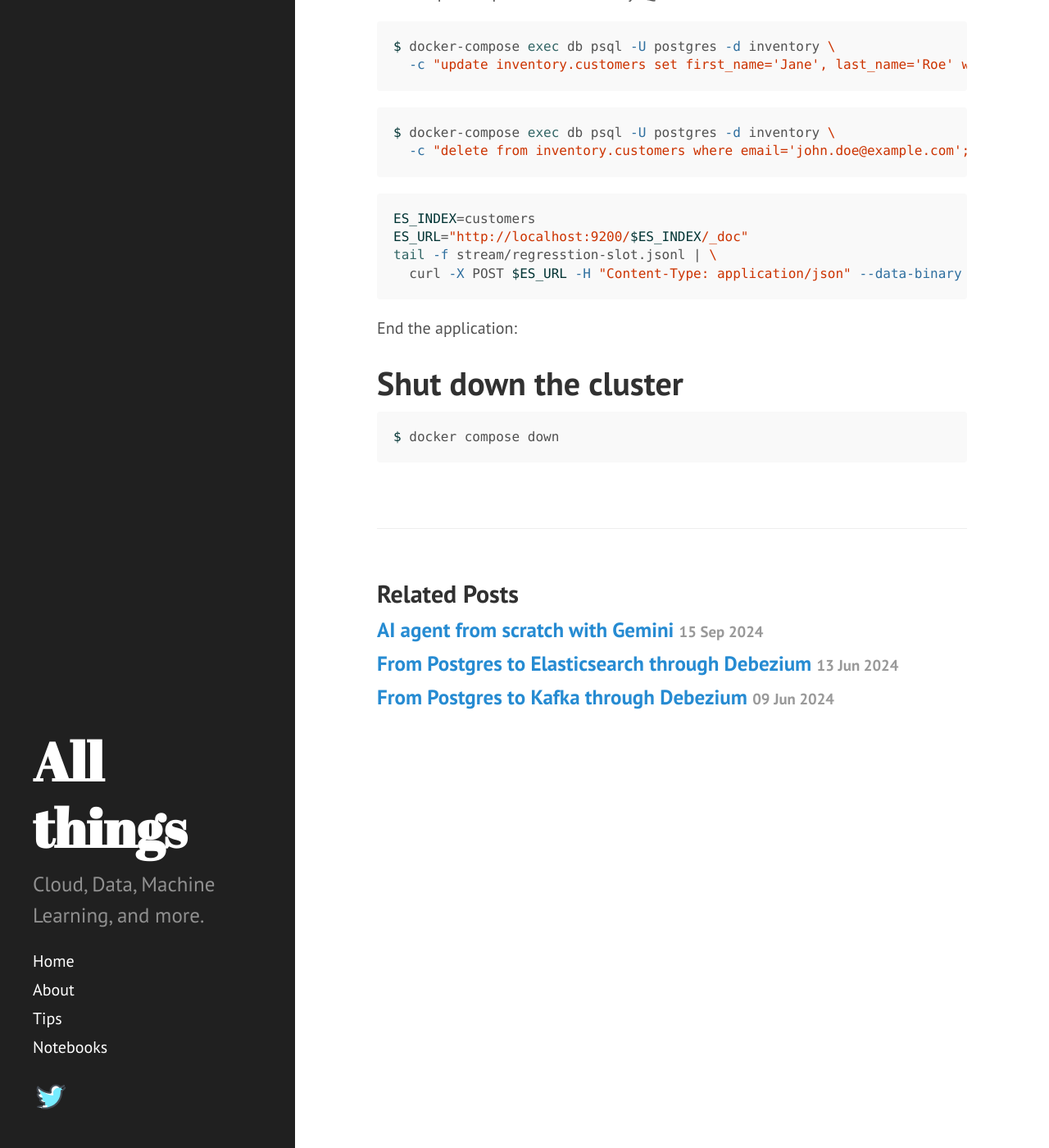
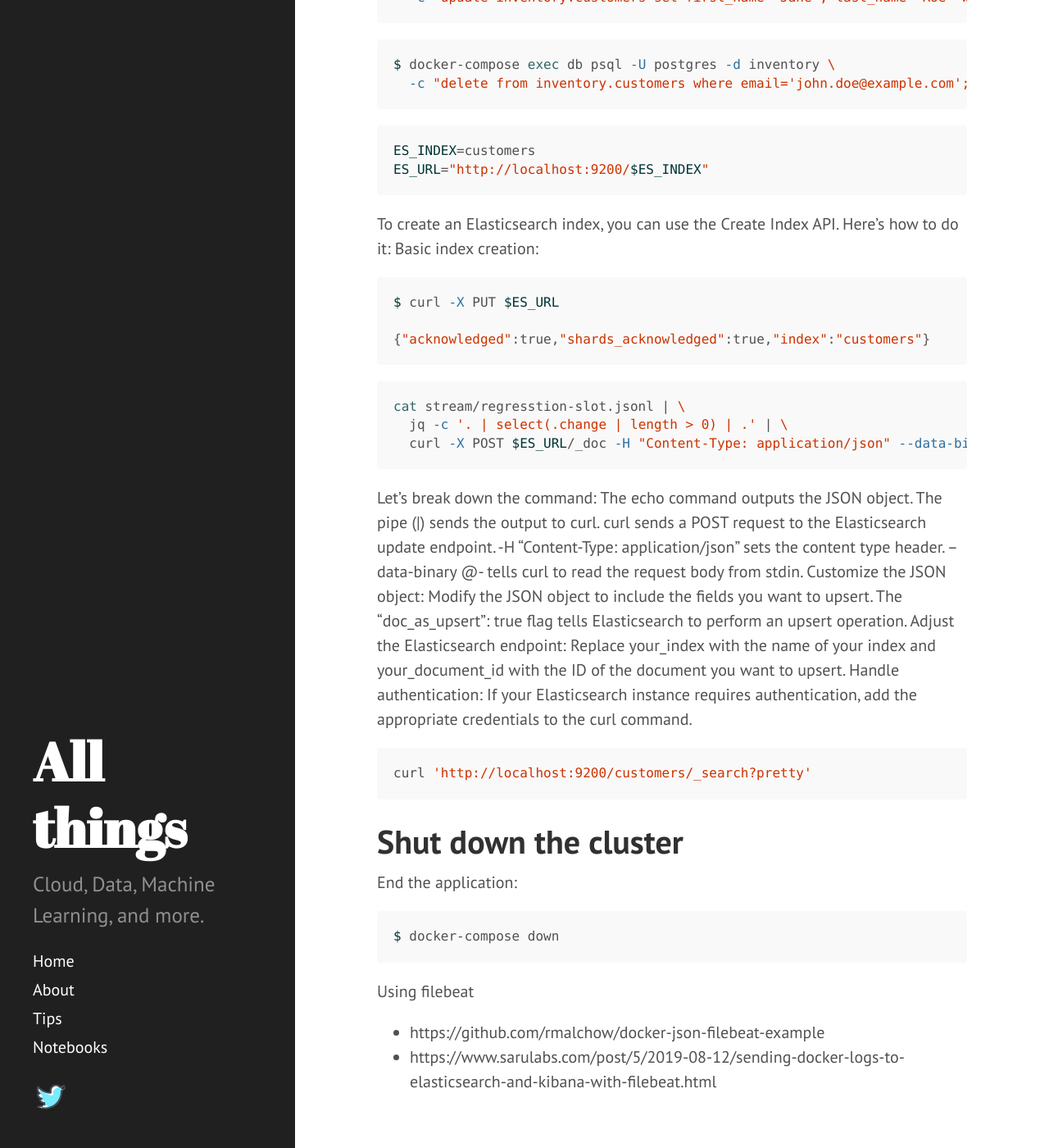
Before and after one commit to dzlab/dzlab.github.io, a Jekyll site: the page built from _posts/2024-06-26-postgres-cdc.md, in a window 1280 px wide and 1400 px high, scrolled down 4953 px. Shown: the whole window at 82% size. Built offline with Jekyll 4.4.1, drawn with Linux system fonts in a browser that asks for light colours; nearby versions of some CDN libraries; a script that is not in the unit is left out; the table of contents is made by our own code; some of the changed text lies outside the part shown.

Commit message:
stream documents to ES

````diff
--- a/_posts/2024-06-26-postgres-cdc.md
+++ b/_posts/2024-06-26-postgres-cdc.md
@@ -158,10 +158,6 @@ SELECT slot_name, plugin, slot_type, database, active, restart_lsn, confirmed_fl
 docker-compose exec db pg_recvlogical -d inventory -U postgres --slot regression_slot --start -o pretty-print=1 -f /stream/regresstion-slot.jsonl
 ```
 
-```
-pg_recvlogical -h pgserver.postgres.database.azure.com -U rachel@pgserver -d postgres --slot logical_slot --start -o pretty-print=1 -f –
-```
-
 
 ```shell
 $ docker-compose exec db psql -U postgres -d inventory
@@ -233,15 +229,51 @@ $ docker-compose exec db psql -U postgres -d inventory \
 
 ```shell
 ES_INDEX=customers
-ES_URL="http://localhost:9200/$ES_INDEX/_doc"
-tail -f stream/regresstion-slot.jsonl | \
-  curl -X POST $ES_URL -H "Content-Type: application/json" --data-binary @-
+ES_URL="http://localhost:9200/$ES_INDEX"
 ```
+
+To create an Elasticsearch index, you can use the Create Index API. Here's how to do it:
+Basic index creation:
+
+```shell
+$ curl -X PUT $ES_URL
+
+{"acknowledged":true,"shards_acknowledged":true,"index":"customers"}
+```
+
+```shell
+cat stream/regresstion-slot.jsonl | \
+  jq -c '. | select(.change | length > 0) | .' | \
+  curl -X POST $ES_URL/_doc -H "Content-Type: application/json" --data-binary @-
+```
+
+
+Let's break down the command:
+The echo command outputs the JSON object.
+The pipe (|) sends the output to curl.
+curl sends a POST request to the Elasticsearch update endpoint.
+-H "Content-Type: application/json" sets the content type header.
+--data-binary @- tells curl to read the request body from stdin.
+Customize the JSON object:
+Modify the JSON object to include the fields you want to upsert. The "doc_as_upsert": true flag tells Elasticsearch to perform an upsert operation.
+Adjust the Elasticsearch endpoint:
+Replace your_index with the name of your index and your_document_id with the ID of the document you want to upsert.
+Handle authentication:
+If your Elasticsearch instance requires authentication, add the appropriate credentials to the curl command.
+
+```shell
+curl 'http://localhost:9200/customers/_search?pretty'
+```
+
+# Shut down the cluster
 
 End the application:
 
-# Shut down the cluster
 
 ```shell
-$ docker compose down
+$ docker-compose down
 ```
+
+Using filebeat
+- https://github.com/rmalchow/docker-json-filebeat-example
+- https://www.sarulabs.com/post/5/2019-08-12/sending-docker-logs-to-elasticsearch-and-kibana-with-filebeat.html
````
